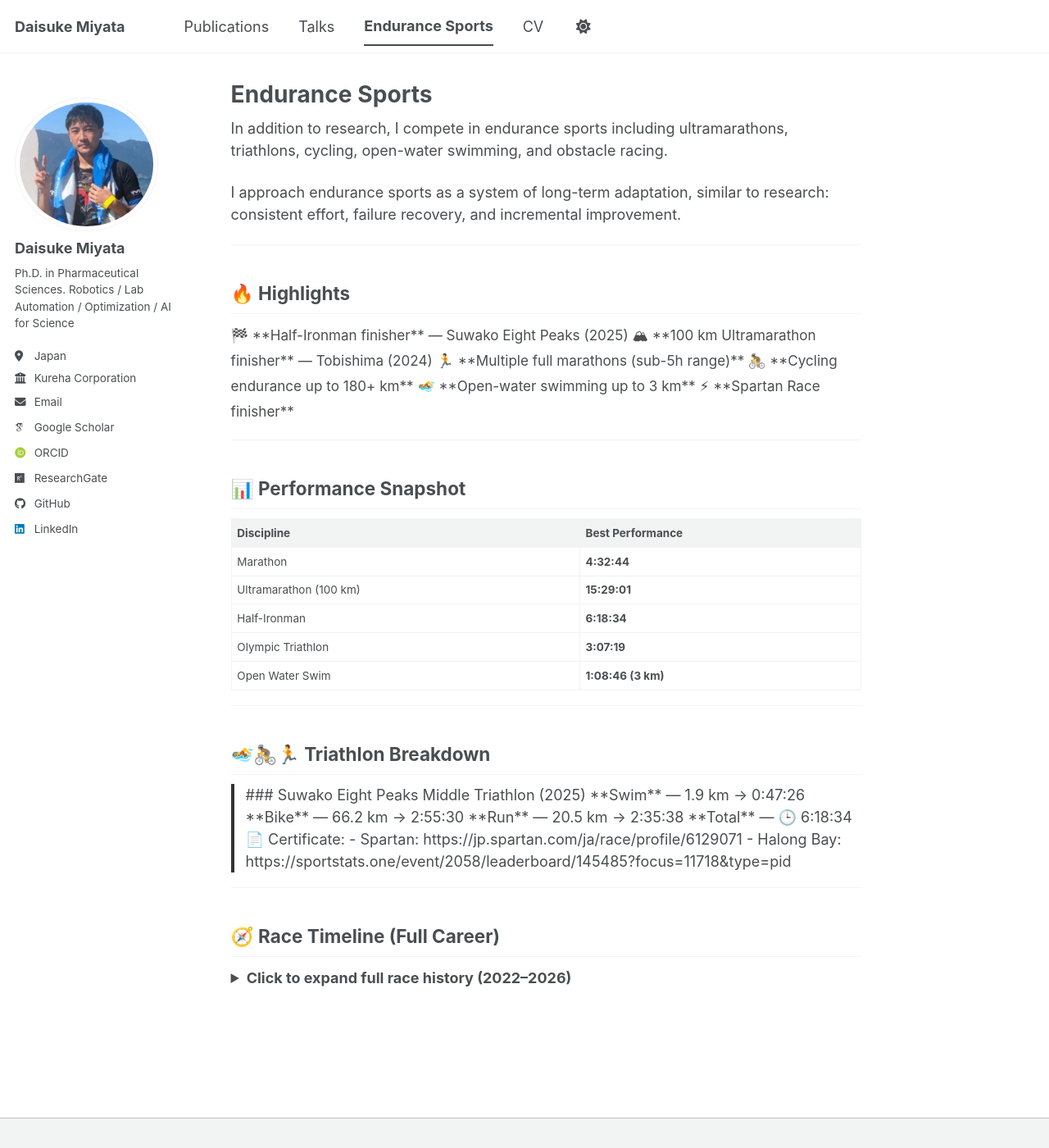
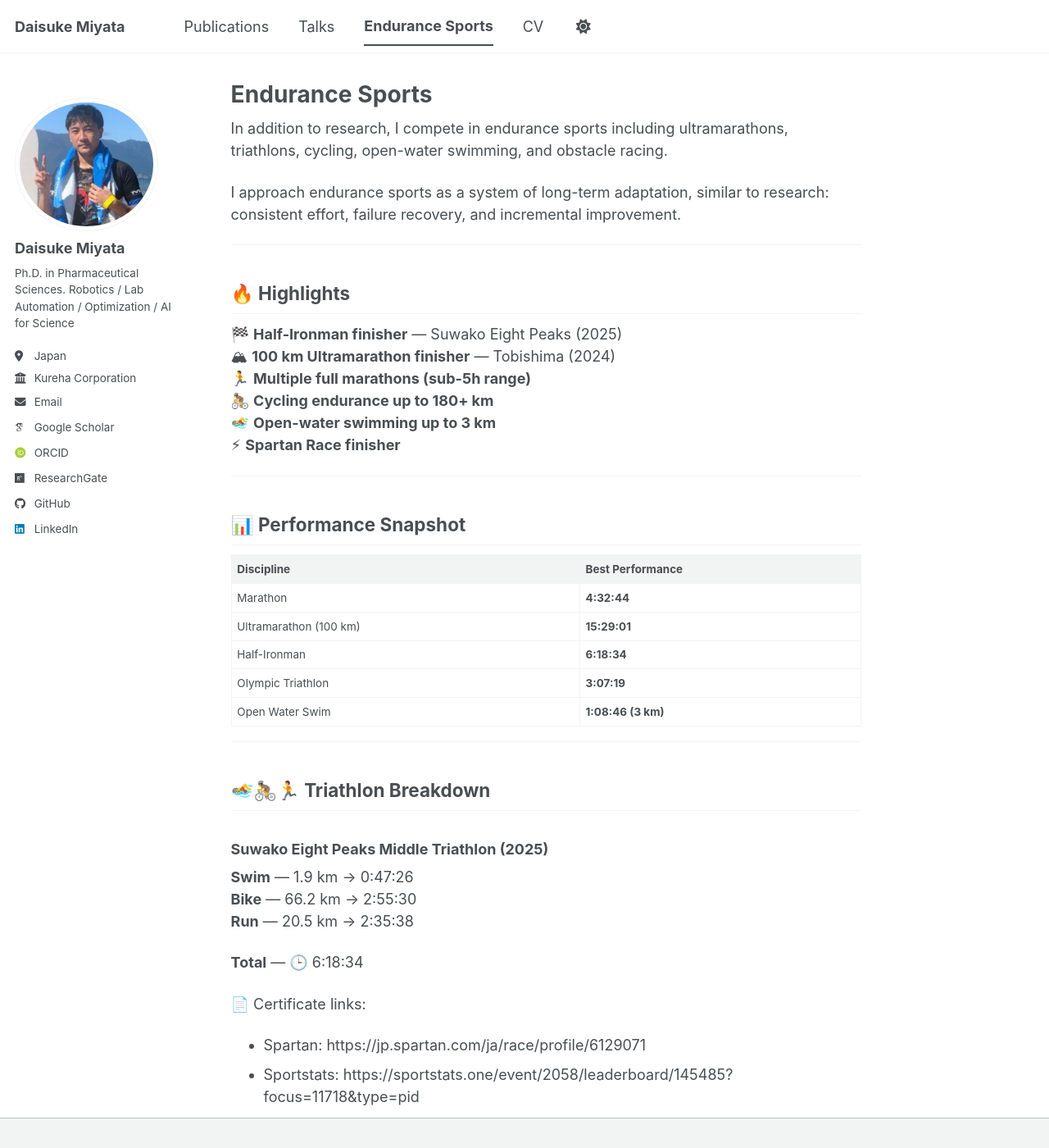
Before and after one commit to daisuke-miyata/daisuke-miyata.github.io, a Jekyll site: the page built from _pages/sports.md, in a window 1280 px wide and 1400 px high. Shown: the whole window at 82% size. Built offline with Jekyll 4.4.1, drawn with Linux system fonts in a browser that asks for light colours; some web fonts are replaced; a script bundle is joined from its source files by our own code; library files that are not in the unit come from our copies; some of the changed text lies outside the part shown.

Commit message:
Update sports.md

```diff
--- a/_pages/sports.md
+++ b/_pages/sports.md
@@ -12,16 +12,12 @@ I approach endurance sports as a system of long-term adaptation, similar to rese
 
 ## 🔥 Highlights
 
-<div style="font-size: 0.95em; line-height: 1.8;">
-
 🏁 **Half-Ironman finisher** — Suwako Eight Peaks (2025)
 🏔 **100 km Ultramarathon finisher** — Tobishima (2024)
 🏃 **Multiple full marathons (sub-5h range)**
 🚴 **Cycling endurance up to 180+ km**
 🏊 **Open-water swimming up to 3 km**
 ⚡ **Spartan Race finisher**
-
-</div>
 
 ---
 
@@ -39,8 +35,6 @@ I approach endurance sports as a system of long-term adaptation, similar to rese
 
 ## 🏊🚴🏃 Triathlon Breakdown
 
-<div style="border-left:4px solid #333; padding-left:14px; margin-top:10px;">
-
 ### Suwako Eight Peaks Middle Triathlon (2025)
 
 **Swim** — 1.9 km → 0:47:26
@@ -49,18 +43,13 @@ I approach endurance sports as a system of long-term adaptation, similar to rese
 
 **Total** — 🕒 6:18:34
 
-📄 Certificate:
+📄 Certificate links:
 - Spartan: https://jp.spartan.com/ja/race/profile/6129071
-- Halong Bay: https://sportstats.one/event/2058/leaderboard/145485?focus=11718&type=pid
-
-</div>
+- Sportstats: https://sportstats.one/event/2058/leaderboard/145485?focus=11718&type=pid
 
 ---
 
 ## 🧭 Race Timeline (Full Career)
-
-<details>
-<summary><b>Click to expand full race history (2022–2026)</b></summary>
 
 ### 2026 — Peak Obstacle / Speed
 - Spartan Race Saitama Chichibu Sprint 5K — 1:35:59 (632/642)
@@ -99,5 +88,3 @@ I approach endurance sports as a system of long-term adaptation, similar to rese
 
 ### 2022 — Entry phase
 - Kujukuri 99T Triathlon — 3:15:41
-
-</details>
```
